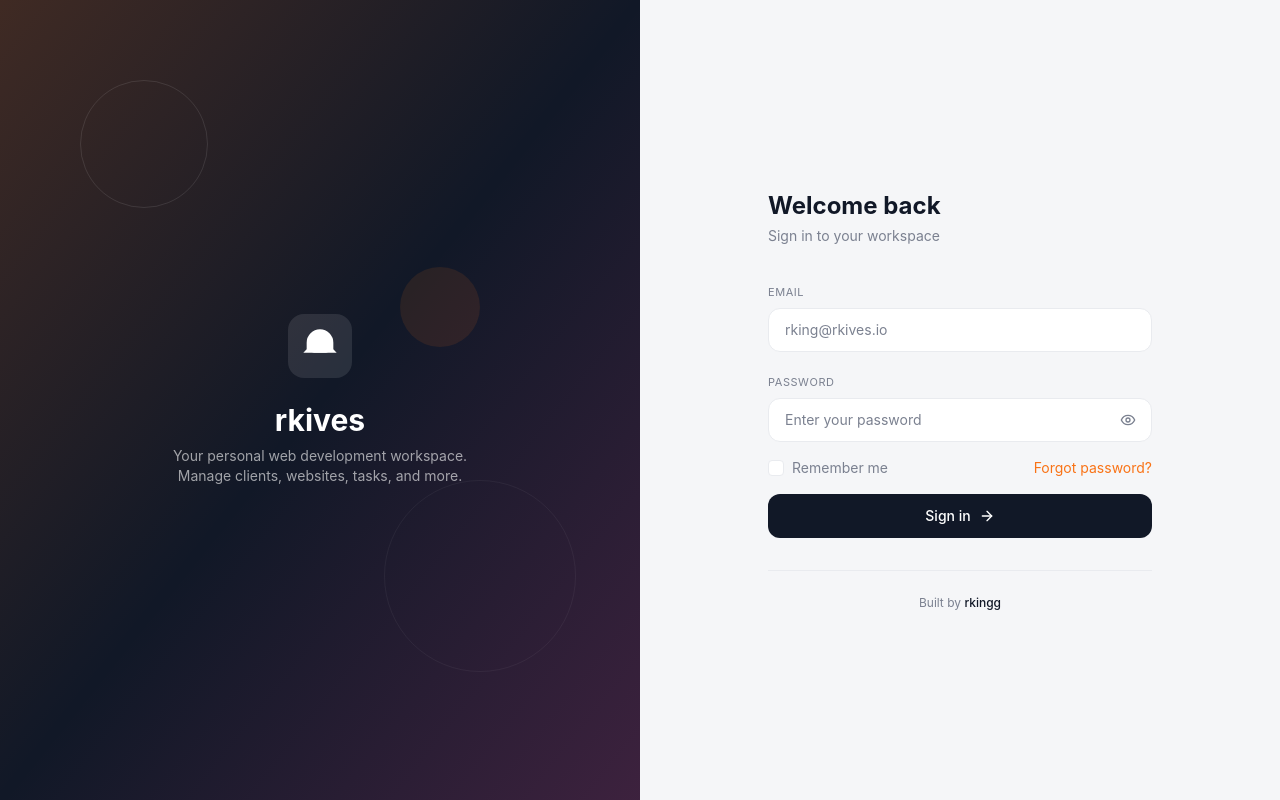
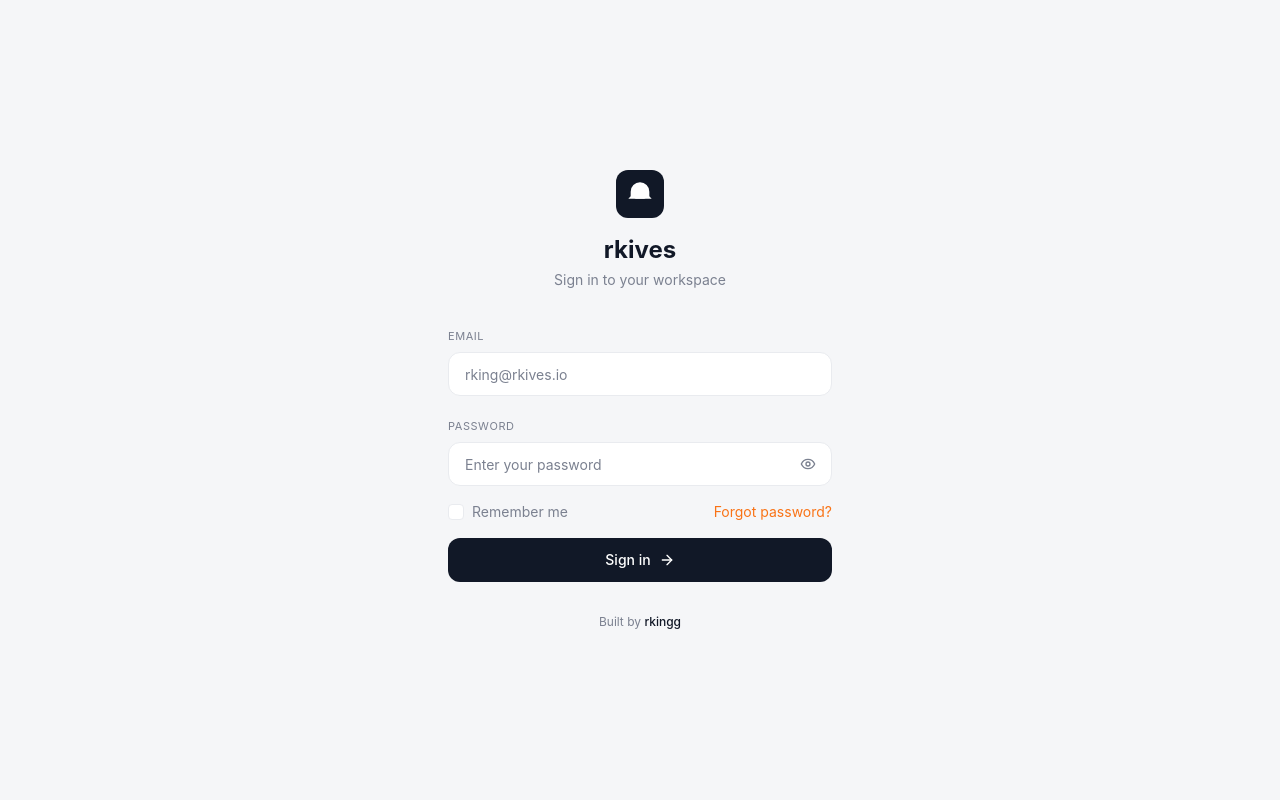
Before and after one commit to rkingg-dev/rkives, a Next.js app: page /login in a window 1280 px wide. Built offline with nearby package versions, Linux system fonts and the light colour scheme.

Commit message:
Simplify login page to centered form

```diff
--- a/src/app/login/page.tsx
+++ b/src/app/login/page.tsx
@@ -8,46 +8,18 @@ export default function LoginPage() {
   const [showPassword, setShowPassword] = useState(false);
 
   return (
-    <div className="min-h-screen bg-background flex">
-      {/* Left Side - Branding */}
-      <div className="hidden lg:flex lg:w-1/2 bg-foreground relative overflow-hidden items-center justify-center">
-        <div className="absolute inset-0 bg-gradient-to-br from-orange-500/20 via-transparent to-pink-500/20" />
-        <div className="relative z-10 text-center">
-          <div className="h-16 w-16 rounded-2xl bg-white/10 flex items-center justify-center mx-auto mb-6">
-            <svg className="h-10 w-10 text-white" viewBox="0 0 24 24" fill="none" stroke="currentColor" strokeWidth="2" strokeLinecap="round" strokeLinejoin="round">
+    <div className="min-h-screen bg-background flex items-center justify-center px-6">
+      <div className="w-full max-w-sm">
+        <div className="text-center mb-8">
+          <div className="h-12 w-12 rounded-xl bg-foreground flex items-center justify-center mx-auto mb-4">
+            <svg className="h-7 w-7 text-primary-foreground" viewBox="0 0 24 24" fill="none" stroke="currentColor" strokeWidth="2" strokeLinecap="round" strokeLinejoin="round">
               <path d="M9 10h.01M15 10h.01M12 2a8 8 0 0 0-8 8v4l-2 2h20l-2-2v-4a8 8 0 0 0-8-8z" fill="currentColor" stroke="none"/>
               <rect x="7" y="13" width="10" height="3" rx="1.5" fill="currentColor" stroke="none"/>
               <circle cx="9.5" cy="10.5" r="1" fill="currentColor" stroke="none"/>
               <circle cx="14.5" cy="10.5" r="1" fill="currentColor" stroke="none"/>
             </svg>
           </div>
-          <h1 className="text-3xl font-bold text-white mb-2">rkives</h1>
-          <p className="text-white/60 text-sm max-w-xs mx-auto">Your personal web development workspace. Manage clients, websites, tasks, and more.</p>
-        </div>
-        {/* Decorative circles */}
-        <div className="absolute top-20 left-20 h-32 w-32 rounded-full border border-white/10" />
-        <div className="absolute bottom-32 right-16 h-48 w-48 rounded-full border border-white/5" />
-        <div className="absolute top-1/3 right-1/4 h-20 w-20 rounded-full bg-orange-500/10" />
-      </div>
-
-      {/* Right Side - Login Form */}
-      <div className="flex-1 flex items-center justify-center px-6 py-12">
-        <div className="w-full max-w-sm">
-          {/* Mobile Logo */}
-          <div className="lg:hidden flex items-center gap-3 mb-10">
-            <div className="h-10 w-10 rounded-xl bg-foreground flex items-center justify-center">
-              <svg className="h-6 w-6 text-primary-foreground" viewBox="0 0 24 24" fill="none" stroke="currentColor" strokeWidth="2" strokeLinecap="round" strokeLinejoin="round">
-                <path d="M9 10h.01M15 10h.01M12 2a8 8 0 0 0-8 8v4l-2 2h20l-2-2v-4a8 8 0 0 0-8-8z" fill="currentColor" stroke="none"/>
-                <rect x="7" y="13" width="10" height="3" rx="1.5" fill="currentColor" stroke="none"/>
-                <circle cx="9.5" cy="10.5" r="1" fill="currentColor" stroke="none"/>
-                <circle cx="14.5" cy="10.5" r="1" fill="currentColor" stroke="none"/>
-              </svg>
-            </div>
-            <span className="text-lg font-semibold text-foreground">rkives</span>
-          </div>
-
-          <div className="mb-8">
-            <h2 className="text-2xl font-bold text-foreground">Welcome back</h2>
+          <h1 className="text-2xl font-bold text-foreground">rkives</h1>
           <p className="text-sm text-muted-foreground mt-1">Sign in to your workspace</p>
         </div>
 
@@ -97,13 +69,10 @@ export default function LoginPage() {
           </Link>
         </form>
 
-          <div className="mt-8 pt-6 border-t border-border text-center">
-            <p className="text-xs text-muted-foreground">
+        <p className="text-center text-xs text-muted-foreground mt-8">
           Built by <span className="text-foreground font-medium">rkingg</span>
         </p>
       </div>
     </div>
-      </div>
-    </div>
   );
 }
```
Lines whose indentation alone changed are shown as unchanged.
